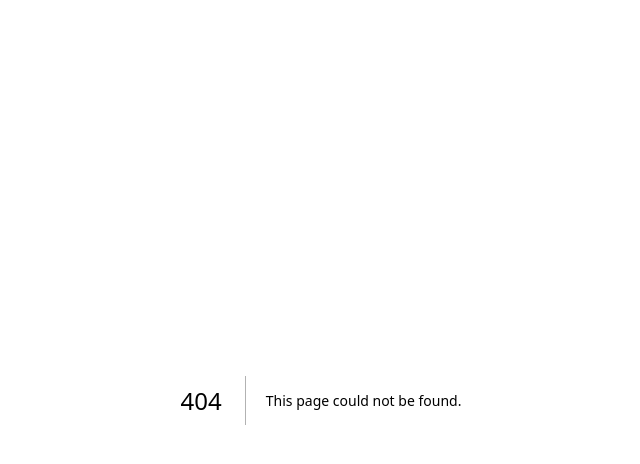
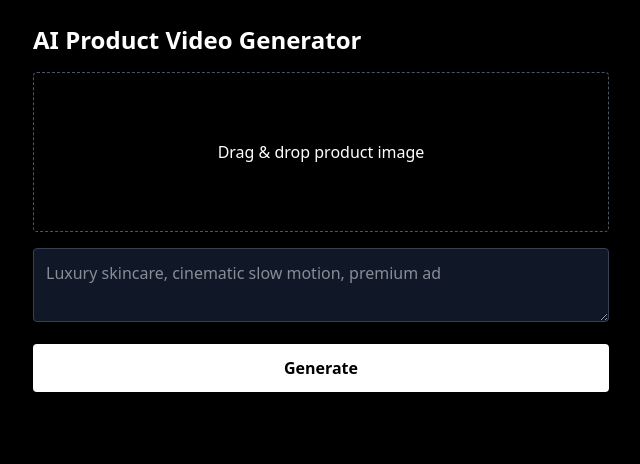
Before and after one commit to mickeymaruf/ai-video-gen-app, a Next.js app: page /editor in a window 1280 px wide. Before the commit this address had no page. Shown: the top 464 px of the page, without its empty margins (319-959 px from the left). Built offline with nearby package versions, Linux system fonts and the light colour scheme.

Commit message:
feat: test basic AI video generation pipeline using Fal.ai with job polling and status tracking

```diff
--- a/package.json
+++ b/package.json
@@ -9,6 +9,7 @@
     "lint": "eslint"
   },
   "dependencies": {
+    "@fal-ai/client": "^1.10.1",
     "next": "16.2.6",
     "react": "19.2.4",
     "react-dom": "19.2.4"
--- /dev/null
+++ b/src/app/api/generate-status/route.ts
@@ -0,0 +1,12 @@
+import { jobStore } from "@/lib/jobStore";
+
+export async function GET(req: Request) {
+  const { searchParams } = new URL(req.url);
+  const jobId = searchParams.get("jobId");
+
+  if (!jobId || !jobStore.has(jobId)) {
+    return Response.json({ status: "not_found" });
+  }
+
+  return Response.json(jobStore.get(jobId));
+}
--- /dev/null
+++ b/src/app/api/generate/route.ts
@@ -0,0 +1,22 @@
+import { randomUUID } from "crypto";
+import { jobStore } from "@/lib/jobStore";
+import { runWorker } from "@/lib/worker";
+
+export async function POST(req: Request) {
+  const formData = await req.formData();
+
+  const file = formData.get("images") as File;
+  const prompt = (formData.get("prompt") as string) || "";
+
+  const jobId = randomUUID();
+
+  jobStore.set(jobId, {
+    status: "queued",
+    image: null,
+    video: null,
+  });
+
+  runWorker(jobId, file, prompt);
+
+  return Response.json({ jobId });
+}
--- /dev/null
+++ b/src/app/editor/page.tsx
@@ -0,0 +1,117 @@
+"use client";
+
+import { useState } from "react";
+
+export default function App() {
+  const [files, setFiles] = useState<File[]>([]);
+  const [prompt, setPrompt] = useState("");
+
+  const [jobId, setJobId] = useState<string | null>(null);
+  const [status, setStatus] = useState("idle");
+  const [result, setResult] = useState<any>(null);
+  const [loading, setLoading] = useState(false);
+
+  const handleDrop = (e: React.DragEvent<HTMLDivElement>) => {
+    e.preventDefault();
+    const dropped = Array.from(e.dataTransfer.files).filter((f) =>
+      f.type.startsWith("image/"),
+    );
+    setFiles(dropped);
+  };
+
+  const pollStatus = async (id: string) => {
+    while (true) {
+      const res = await fetch(`/api/generate-status?jobId=${id}`);
+      const data = await res.json();
+
+      setStatus(data.status);
+
+      if (data.status === "done") {
+        setResult(data);
+        setLoading(false);
+        break;
+      }
+
+      if (data.status === "failed") {
+        setLoading(false);
+        break;
+      }
+
+      await new Promise((r) => setTimeout(r, 2000));
+    }
+  };
+
+  const generate = async () => {
+    setLoading(true);
+    setResult(null);
+
+    const formData = new FormData();
+    formData.append("prompt", prompt);
+    files.forEach((f) => formData.append("images", f));
+
+    const res = await fetch("/api/generate", {
+      method: "POST",
+      body: formData,
+    });
+
+    const data = await res.json();
+    setJobId(data.jobId);
+
+    pollStatus(data.jobId);
+  };
+
+  return (
+    <div className="min-h-screen bg-black text-white flex justify-center p-6">
+      <div className="w-full max-w-xl space-y-4">
+        <h1 className="text-2xl font-bold">AI Product Video Generator</h1>
+
+        {/* DROP ZONE */}
+        <div
+          onDrop={handleDrop}
+          onDragOver={(e) => e.preventDefault()}
+          className="h-40 border border-dashed border-gray-600 flex items-center justify-center rounded"
+        >
+          Drag & drop product image
+        </div>
+
+        {/* PREVIEW */}
+        {files.length > 0 && (
+          <div className="grid grid-cols-3 gap-2">
+            {files.map((f, i) => (
+              <img
+                key={i}
+                src={URL.createObjectURL(f)}
+                className="h-24 w-full object-cover rounded"
+              />
+            ))}
+          </div>
+        )}
+
+        {/* PROMPT */}
+        <textarea
+          className="w-full p-3 bg-gray-900 border border-gray-700 rounded"
+          placeholder="Luxury skincare, cinematic slow motion, premium ad"
+          value={prompt}
+          onChange={(e) => setPrompt(e.target.value)}
+        />
+
+        {/* BUTTON */}
+        <button
+          onClick={generate}
+          disabled={loading}
+          className="w-full p-3 bg-white text-black font-semibold rounded"
+        >
+          {loading ? `Generating... (${status})` : "Generate"}
+        </button>
+
+        {/* RESULT */}
+        {result && (
+          <div className="space-y-4">
+            <img src={result.image} className="rounded w-full" />
+            <video src={result.video} controls className="rounded w-full" />
+          </div>
+        )}
+      </div>
+    </div>
+  );
+}
--- /dev/null
+++ b/src/lib/jobStore.ts
@@ -0,0 +1,5 @@
+const globalStore = globalThis as any;
+
+export const jobStore: Map<string, any> = globalStore.jobStore || new Map();
+
+globalStore.jobStore = jobStore;
--- /dev/null
+++ b/src/lib/worker.ts
@@ -0,0 +1,63 @@
+import { fal } from "@fal-ai/client";
+import { jobStore } from "@/lib/jobStore";
+
+fal.config({
+  credentials: process.env.FAL_KEY!,
+});
+
+async function toBase64(file: File) {
+  const buffer = await file.arrayBuffer();
+  return Buffer.from(buffer).toString("base64");
+}
+
+export async function runWorker(jobId: string, file: File, prompt: string) {
+  try {
+    jobStore.set(jobId, { status: "processing" });
+
+    // STEP 1 — IMAGE (FLUX DEV)
+    const base64 = await toBase64(file);
+
+    const imageRes = await fal.subscribe("fal-ai/flux/dev", {
+      input: {
+        prompt:
+          prompt ||
+          "cinematic product photography, studio lighting, ultra realistic",
+        image_base64: base64,
+        strength: 0.75,
+      },
+    });
+
+    const image = imageRes.data.images?.[0]?.url;
+
+    jobStore.set(jobId, {
+      status: "processing",
+      image,
+    });
+
+    // STEP 2 — VIDEO (MINIMAX)
+    const videoRes = await fal.subscribe(
+      "fal-ai/minimax-video/image-to-video",
+      {
+        input: {
+          image_url: image,
+          prompt:
+            "cinematic luxury product ad, slow camera orbit, soft lighting",
+          duration: 5,
+          aspect_ratio: "9:16",
+        },
+      },
+    );
+
+    const video = videoRes.data.video?.url;
+
+    jobStore.set(jobId, {
+      status: "done",
+      image,
+      video,
+    });
+  } catch (e) {
+    jobStore.set(jobId, {
+      status: "failed",
+    });
+  }
+}
```
Also changed, not shown: 1 other file (tests, documents, lock files or other folders).
